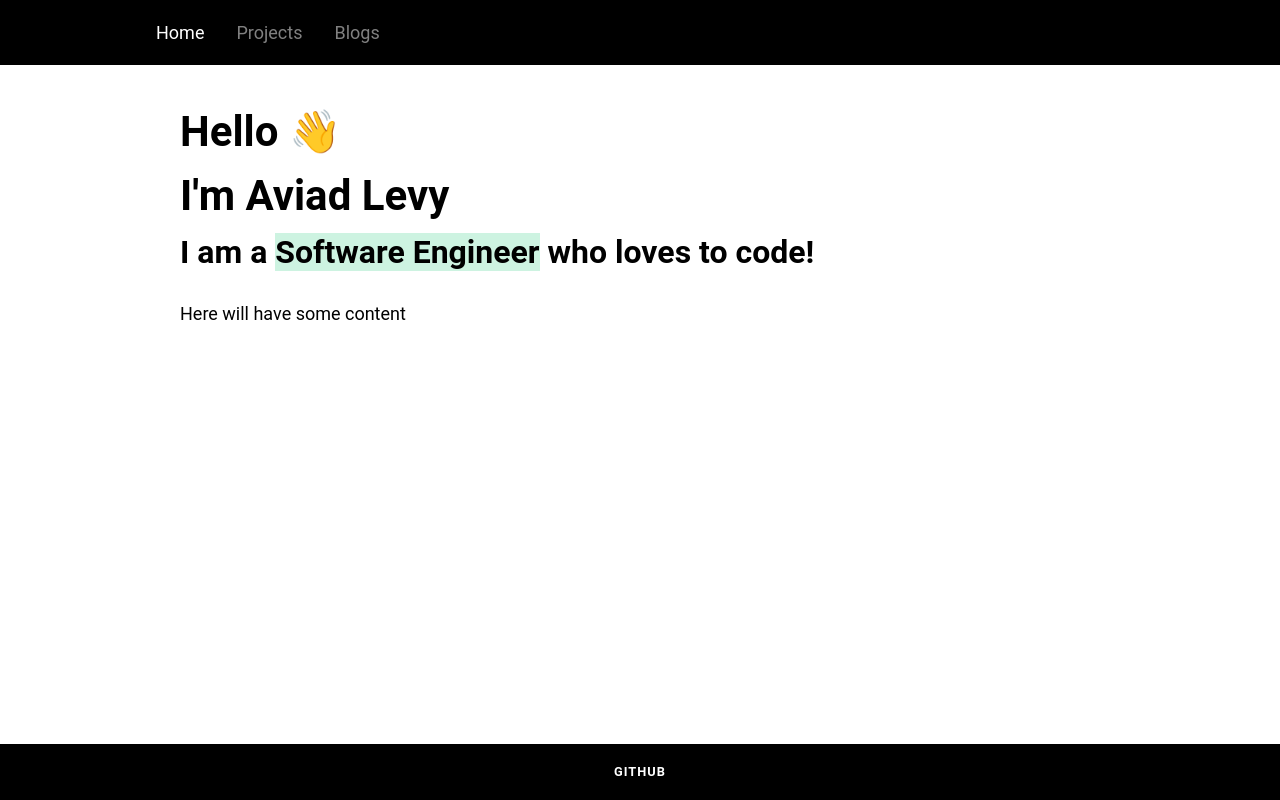
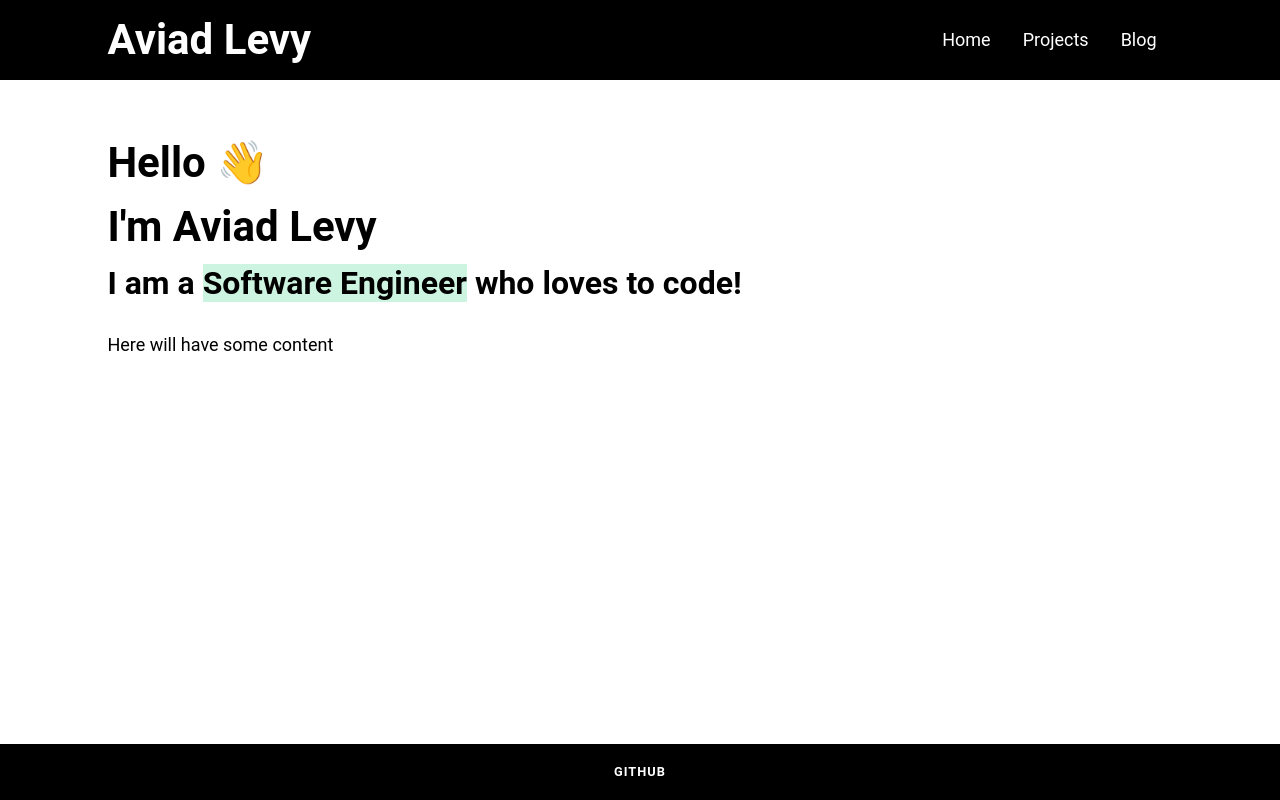
Before and after one commit to aviadlevy/aviadlevy.github.io, a Gatsby site: page / in a window 1280 px wide. Built offline with nearby package versions, Linux system fonts and the light colour scheme; Gatsby itself is replaced by a stand-in of ours.

Commit message:
better nav bar

```diff
--- a/gatsby-config.js
+++ b/gatsby-config.js
@@ -4,7 +4,21 @@
 module.exports = {
     siteMetadata: {
         title: `Aviad Levy`,
-        siteUrl: `https://aviadlevy.github.io`
+        siteUrl: `https://aviadlevy.github.io`,
+        menuLinks: [
+            {
+                name: 'Home',
+                link: '/'
+            },
+            {
+                name: 'Projects',
+                link: '/projects'
+            },
+            {
+                name: 'Blog',
+                link: '/blog'
+            }
+        ]
     },
     plugins: [
         {
--- /dev/null
+++ b/src/components/Header.js
@@ -0,0 +1,66 @@
+import React from "react"
+import {Link} from "gatsby"
+import PropTypes from "prop-types"
+
+const Header = ({siteTitle, menuLinks}) => (
+    <header
+        style={{
+            background: "black",
+            marginBottom: "1rem",
+        }}
+    >
+        <div
+            style={{
+                margin: "0 auto",
+                maxWidth: "1100px",
+                padding: "1.45rem 1.0875rem",
+                display: "flex",
+                justifyItems: "space-between",
+                alignItems: "center",
+                height: 80,
+                zIndex: "12",
+            }}
+        >
+            <h1 style={{margin: 0, flex: 1}}>
+                <Link
+                    to="/"
+                    style={{
+                        color: "white",
+                        textDecoration: "none",
+                    }}
+                >
+                    {siteTitle}
+                </Link>
+            </h1>
+            <div>
+                <nav>
+                    <ul style={{display: "flex", flex: 1}}>
+                        {menuLinks.map(link => (
+                            <li
+                                key={link.name}
+                                style={{
+                                    listStyleType: `none`,
+                                    padding: `1rem`,
+                                }}
+                            >
+                                <Link style={{color: `white`}} to={link.link}>
+                                    {link.name}
+                                </Link>
+                            </li>
+                        ))}
+                    </ul>
+                </nav>
+            </div>
+        </div>
+    </header>
+)
+
+Header.propTypes = {
+    siteTitle: PropTypes.string,
+}
+
+Header.defaultProps = {
+    siteTitle: ``,
+}
+
+export default Header
--- a/src/components/Layout.js
+++ b/src/components/Layout.js
@@ -1,9 +1,9 @@
-import React from "react"
-import styled from "styled-components"
-
-import GlobalStyle from "./GlobalStyle"
-import Navbar from "./Navbar"
-import Footer from "./Footer"
+import styled from "styled-components";
+import React from "react";
+import {graphql, StaticQuery} from "gatsby";
+import Header from "./Header";
+import Footer from "./Footer";
+import GlobalStyle from "./GlobalStyle";
 
 const StyledLayout = styled.div`
   width: 100%;
@@ -15,21 +15,36 @@ const StyledLayout = styled.div`
 
   #main-content {
     width: 100%;
-    max-width: 62.5rem;
+    max-width: 1100px;
     margin: 0 auto;
-    padding: 0 2.5rem;
+    padding: 0 1.0875rem;
   }
 `
 
-const Layout = ({children}) => {
-    return (
+const Layout = ({children}) => (
+    <StaticQuery
+        query={graphql`
+      query SiteTitleQuery {
+        site {
+          siteMetadata {
+            title
+             menuLinks {
+               name
+               link
+             }
+          }
+        }
+      }
+    `}
+        render={data => (
             <StyledLayout>
                 <GlobalStyle/>
-            <Navbar/>
+                <Header menuLinks={data.site.siteMetadata.menuLinks} siteTitle={data.site.siteMetadata.title}/>
                 <main id="main-content">{children}</main>
                 <Footer/>
             </StyledLayout>
+        )}
+    />
 )
-}
 
-export default Layout
+export default Layout;
--- a/src/components/Navbar.js
+++ /dev/null
@@ -1,26 +0,0 @@
-import React from 'react';
-import {Bars, Nav, NavLink, NavMenu,} from './NavbarElements';
-
-const Navbar = () => {
-    return (
-        <>
-            <Nav>
-                <Bars/>
-
-                <NavMenu>
-                    <NavLink to='/' activeStyle>
-                        Home
-                    </NavLink>
-                    <NavLink to='/projects' activeStyle>
-                        Projects
-                    </NavLink>
-                    <NavLink to='/blogs' activeStyle>
-                        Blogs
-                    </NavLink>
-                </NavMenu>
-            </Nav>
-        </>
-    );
-};
-
-export default Navbar;
--- a/src/components/NavbarElements.js
+++ /dev/null
@@ -1,56 +0,0 @@
-import {FaBars} from 'react-icons/fa';
-import {NavLink as Link} from 'react-router-dom';
-import styled from 'styled-components';
-
-export const Nav = styled.nav`
-  background: black;
-  height: 65px;
-  display: flex;
-  justify-content: space-between;
-  padding: 0.2rem calc((100vw - 1000px) / 2);
-  z-index: 12;
-  /* Third Nav */
-  /* justify-content: flex-start; */
-`;
-
-export const NavLink = styled(Link)`
-  color: #808080;
-  display: flex;
-  align-items: center;
-  text-decoration: none;
-  padding: 0 1rem;
-  height: 100%;
-  cursor: pointer;
-
-  &.active {
-    color: white;
-  }
-`;
-
-export const Bars = styled(FaBars)`
-  display: none;
-  color: #808080;
-  @media screen and (max-width: 768px) {
-    display: block;
-    position: absolute;
-    top: 0;
-    right: 0;
-    transform: translate(-100%, 75%);
-    font-size: 1.8rem;
-    cursor: pointer;
-  }
-`;
-
-export const NavMenu = styled.div`
-  display: flex;
-  align-items: center;
-  margin-right: -24px;
-  /* Second Nav */
-  /* margin-right: 24px; */
-  /* Third Nav */
-  /* width: 100vw;
-  white-space: nowrap; */
-  @media screen and (max-width: 768px) {
-    display: none;
-  }
-`;
```
Lines whose indentation alone changed are shown as unchanged.
